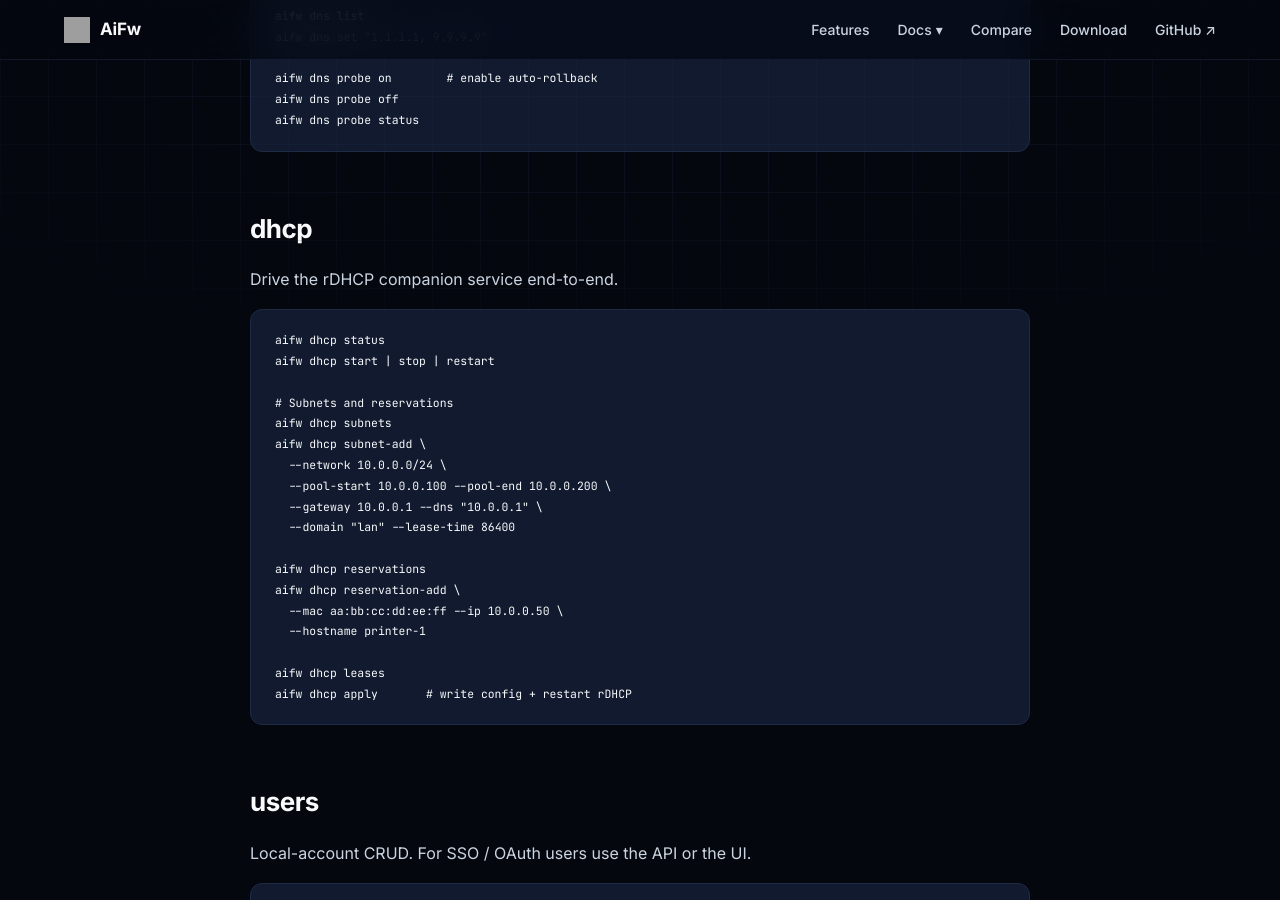
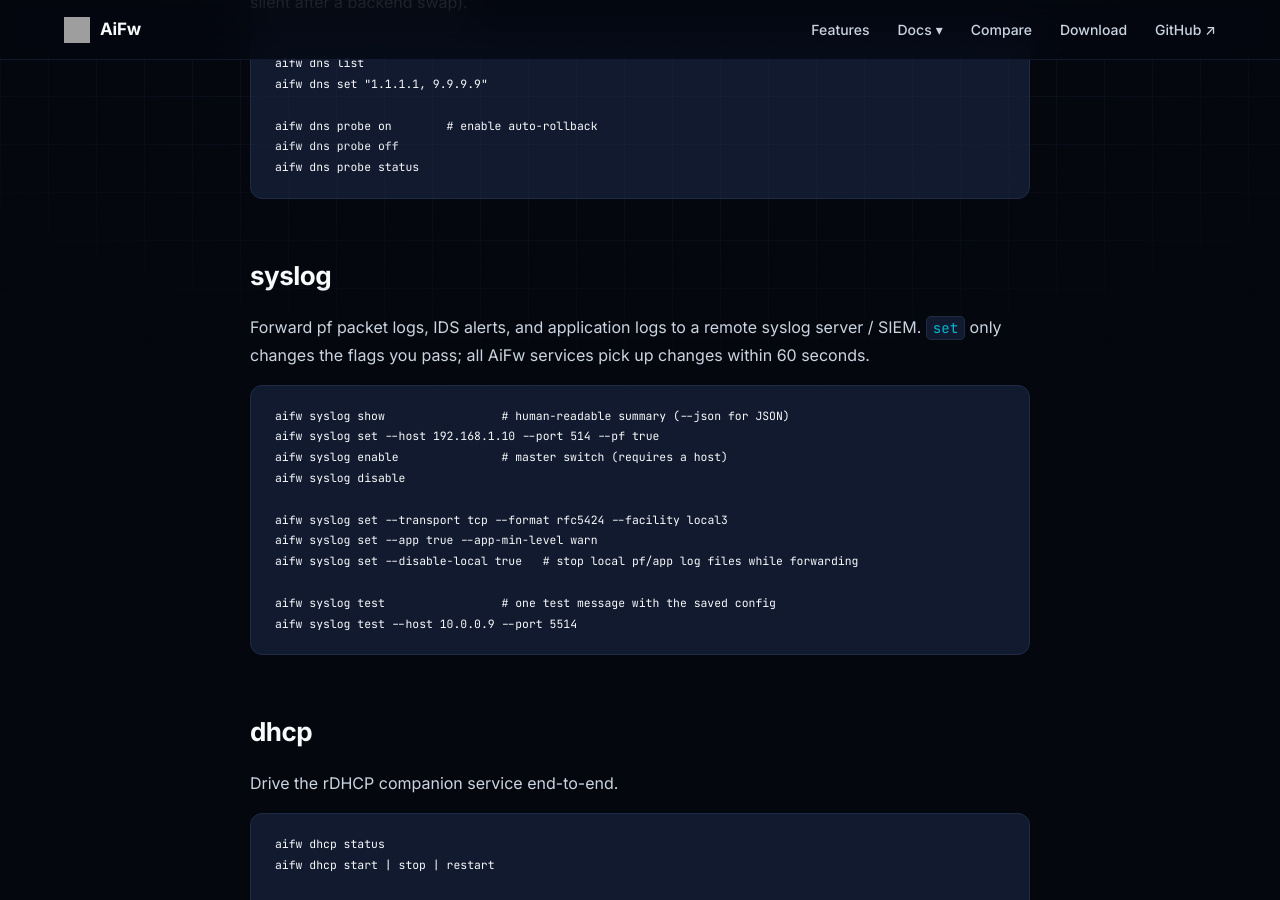
Before and after one commit to ZerosAndOnesLLC/AiFw, a Jekyll site: the page built from docs/docs/cli.md, in a window 1280 px wide and 900 px high, scrolled down 5979 px. Built offline with Jekyll 4.4.1, drawn with Linux system fonts in a browser that asks for light colours; some of the changed text lies outside the part shown; grey boxes are pictures that could not be loaded.

Commit message:
docs(syslog): document remote syslog forwarding
API endpoint table, aifw syslog CLI section, IDS syslog_target
deprecation note, README feature bullet, CLAUDE.md endpoint list.

````diff
--- a/docs/docs/cli.md
+++ b/docs/docs/cli.md
@@ -63,6 +63,7 @@ Most list commands accept `--json` for machine-readable output. Most failures ex
 | `aifw config` | Versioned config history, import / export, rollback |
 | `aifw routes` | Manage static routes |
 | `aifw dns` | Manage DNS nameservers + post-switch probe |
+| `aifw syslog` | Remote syslog forwarding (server, categories, test) |
 | `aifw dhcp` | Manage the DHCP server (rDHCP) |
 | `aifw users` | Manage local users |
 | `aifw reverse-proxy` | Control TrafficCop |
@@ -238,6 +239,24 @@ aifw dns set "1.1.1.1, 9.9.9.9"
 aifw dns probe on        # enable auto-rollback
 aifw dns probe off
 aifw dns probe status
+```
+
+## syslog
+
+Forward pf packet logs, IDS alerts, and application logs to a remote syslog server / SIEM. `set` only changes the flags you pass; all AiFw services pick up changes within 60 seconds.
+
+```bash
+aifw syslog show                 # human-readable summary (--json for JSON)
+aifw syslog set --host 192.168.1.10 --port 514 --pf true
+aifw syslog enable               # master switch (requires a host)
+aifw syslog disable
+
+aifw syslog set --transport tcp --format rfc5424 --facility local3
+aifw syslog set --app true --app-min-level warn
+aifw syslog set --disable-local true   # stop local pf/app log files while forwarding
+
+aifw syslog test                 # one test message with the saved config
+aifw syslog test --host 10.0.0.9 --port 5514
 ```
 
 ## dhcp
````
Also changed, not shown: CLAUDE.md (+1 -0 lines), docs/docs/api.md (+3 -0 lines), docs/docs/ids.md (+2 -0 lines), README.md.
